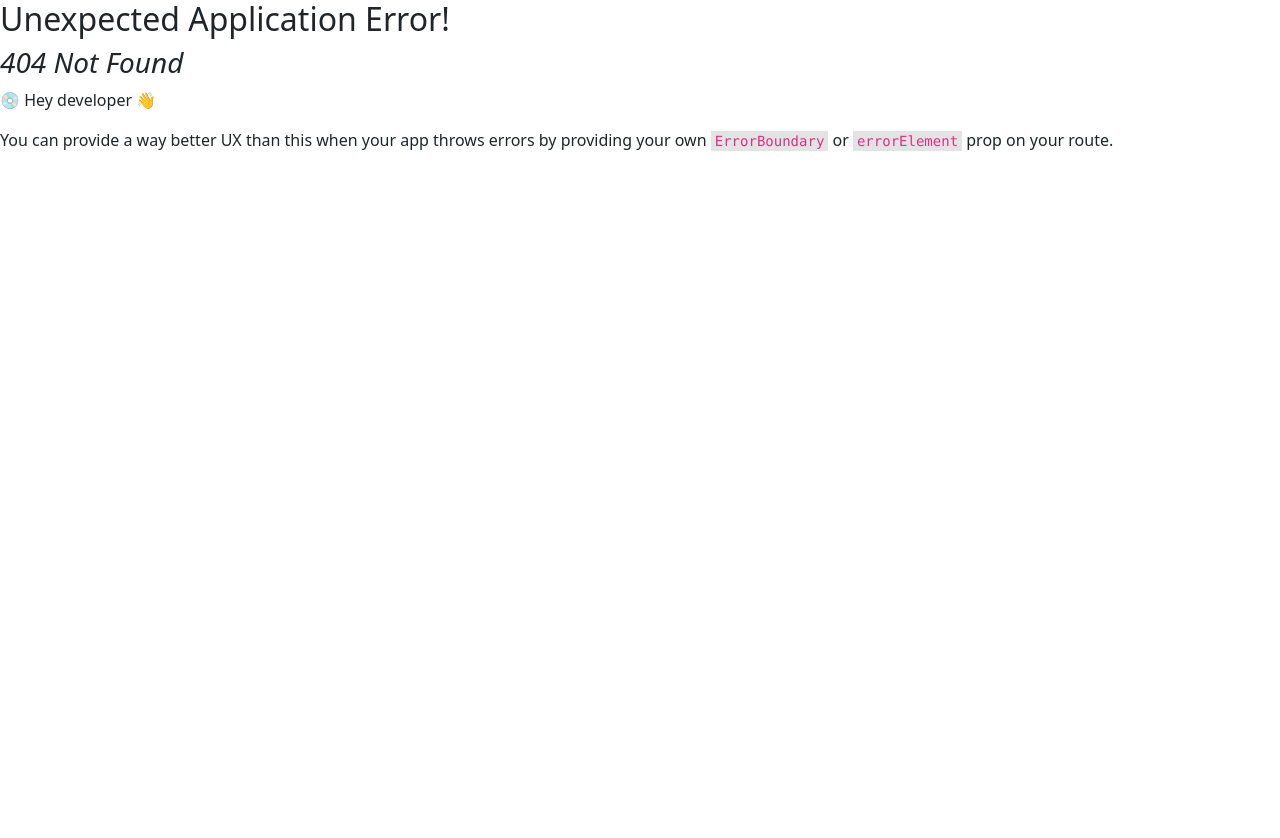
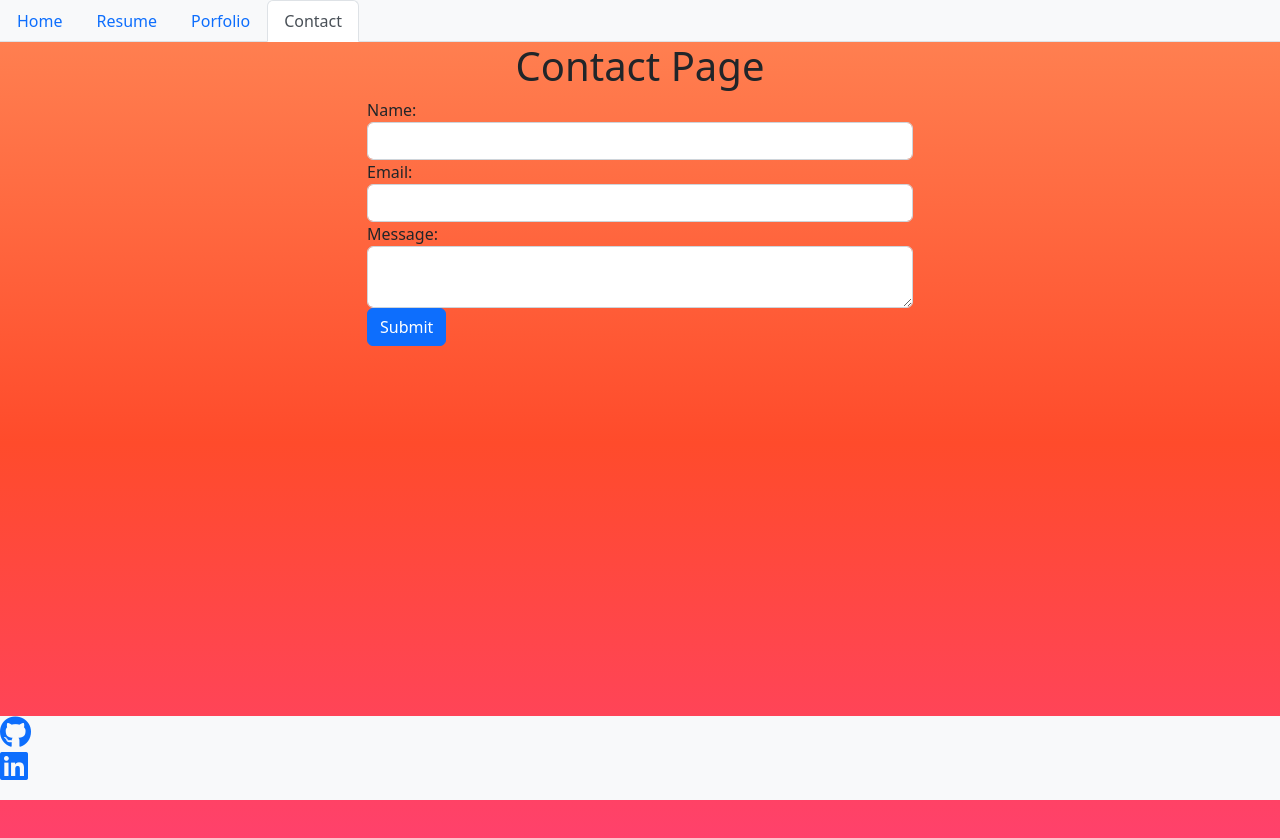
Before and after one commit to lsegura06/SeguraReactPortfolio, a React (Create React App) app: page /SeguraReactPortfolio/contact in a window 1280 px wide. Before the commit this address had no page. Shown: the top 838 px of the page. Before the commit the page ends 800 px from the top, so only its background shows below. Built offline with nearby package versions, Linux system fonts and the light colour scheme.

Commit message:
deployed

```diff
--- a/src/App.js
+++ b/src/App.js
@@ -13,11 +13,11 @@ import {
 
 const router = createBrowserRouter(
   createRoutesFromElements(
-    <Route path="/" element={<PortfolioContainer />}>
+    <Route path="/SeguraReactPortfolio" element={<PortfolioContainer />}>
       <Route index element={<Home />} />
-      <Route path="/about" element={<About />} />
-      <Route path="/portfolio" element={<Porfolio />} />
-      <Route path="/contact" element={<Contact />} />
+      <Route path="/SeguraReactPortfolio/about" element={<About />} />
+      <Route path="/SeguraReactPortfolio/portfolio" element={<Porfolio />} />
+      <Route path="/SeguraReactPortfolio/contact" element={<Contact />} />
     </Route>
   )
 )
--- a/src/components/NavTabs.js
+++ b/src/components/NavTabs.js
@@ -11,32 +11,32 @@ function NavTabs() {
     <ul className="nav nav-tabs bg-light">
       <li className="nav-item">
         <Link
-          to="/"
-          className={location.pathname === "/" ? 'nav-link active' : 'nav-link'}
+          to="/SeguraReactPortfolio"
+          className={location.pathname === "/SeguraReactPortfolio/" ? 'nav-link active' : 'nav-link'}
         >
           Home
         </Link>
       </li>
       <li className="nav-item">
         <Link
-          to="/about"
-          className={location.pathname === "/about" ? 'nav-link active' : 'nav-link'}
+          to="/SeguraReactPortfolio/about"
+          className={location.pathname === "/SeguraReactPortfolio/about" ? 'nav-link active' : 'nav-link'}
         >
           Resume
         </Link>
       </li>
       <li className="nav-item">
         <Link
-          to="/Portfolio"
-          className={location.pathname === "/Porfolio" ? 'nav-link active' : 'nav-link'}
+          to="/SeguraReactPortfolio/Portfolio"
+          className={location.pathname === "/SeguraReactPortfolio/Porfolio" ? 'nav-link active' : 'nav-link'}
         >
           Porfolio
         </Link>
       </li>
       <li className="nav-item">
         <Link
-          to="/contact"
-          className={location.pathname === "/contact" ? 'nav-link active' : 'nav-link'}
+          to="/SeguraReactPortfolio/contact"
+          className={location.pathname === "/SeguraReactPortfolio/contact" ? 'nav-link active' : 'nav-link'}
         >
           Contact
         </Link>
```
